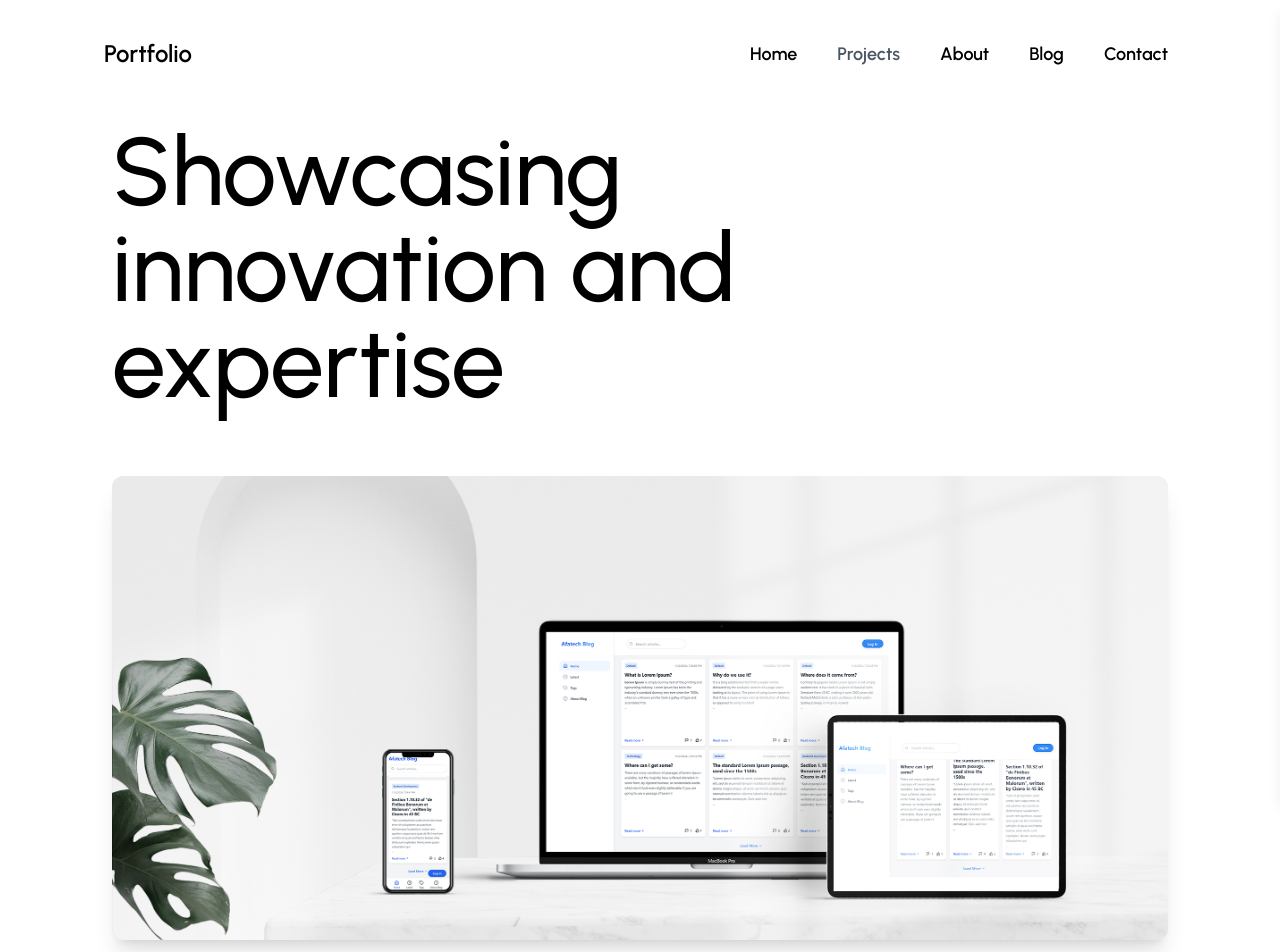
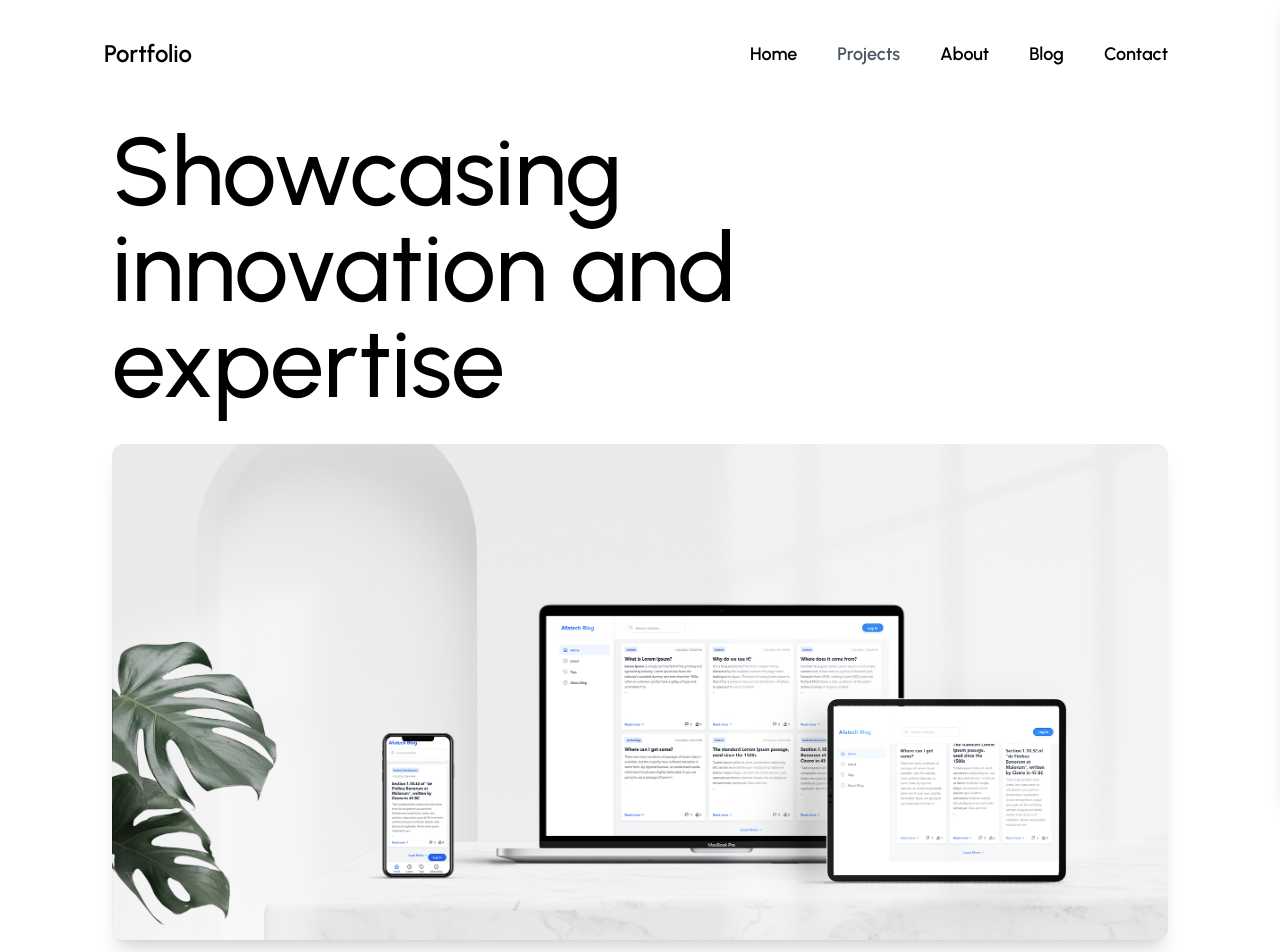
Before and after one commit to nuru484/portfolio, a React (Vite) app: page /projects in a window 1280 px wide. Shown: the top 952 px of the page. Built offline with nearby package versions, Linux system fonts and the light colour scheme.

Commit message:
updated spacing

```diff
--- a/src/components/ProjectCard.jsx
+++ b/src/components/ProjectCard.jsx
@@ -13,7 +13,7 @@ const ProjectCard = ({
   return (
     <div
       style={{ height: 'clamp(32rem, 90vw, 33rem)' }}
-      className={`${styles} max-w-6xl mx-auto px-6 md:px-12 py-4 md:py-8 font-urbanist`}
+      className={`${styles} max-w-6xl mx-auto px-6 md:px-12 pb-4 md:pb-8 font-urbanist`}
     >
       {/* Desktop Version */}
       <div className="relative h-full hidden md:block  bg-slate-200 mx-auto shadow-xl rounded-xl overflow-hidden group">
```
